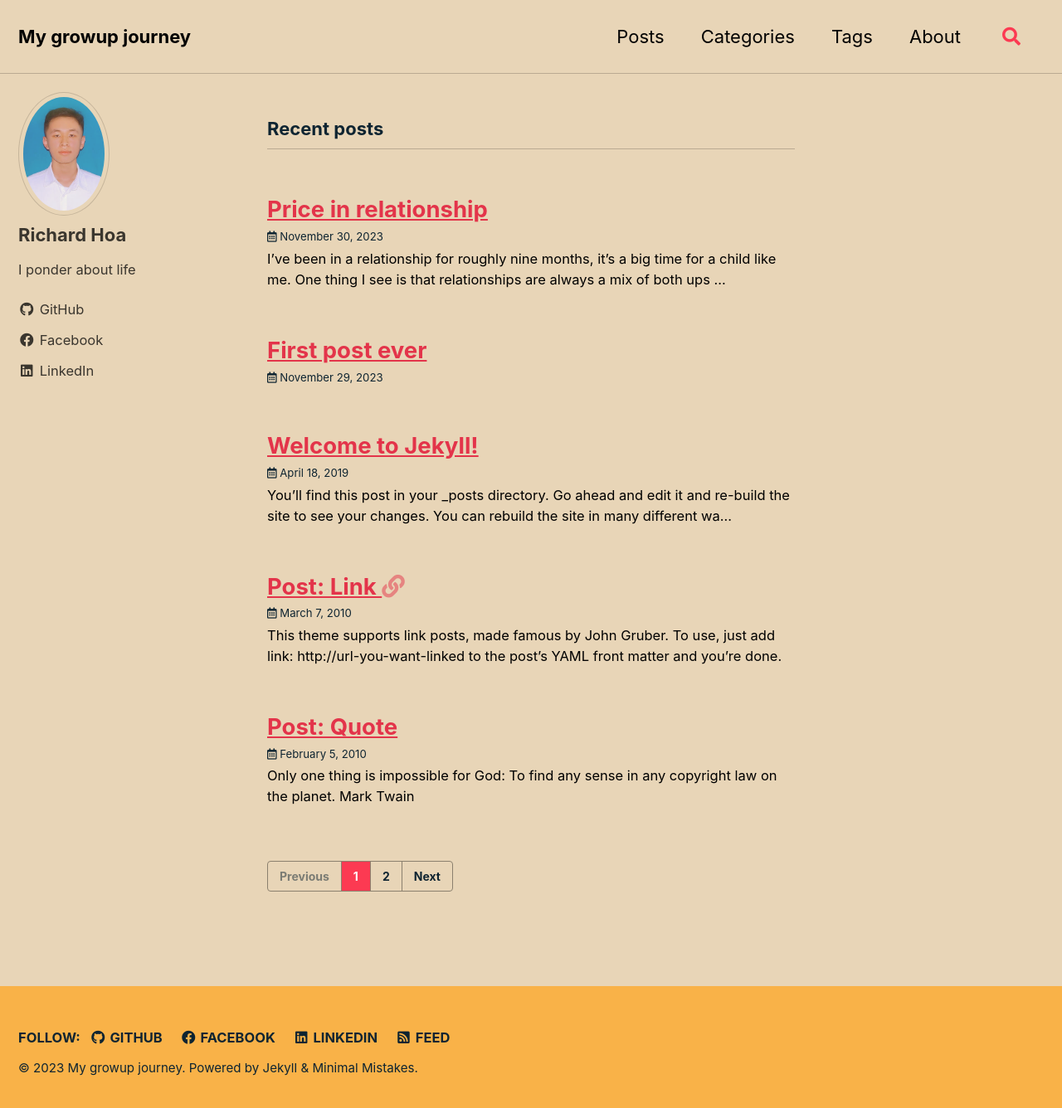
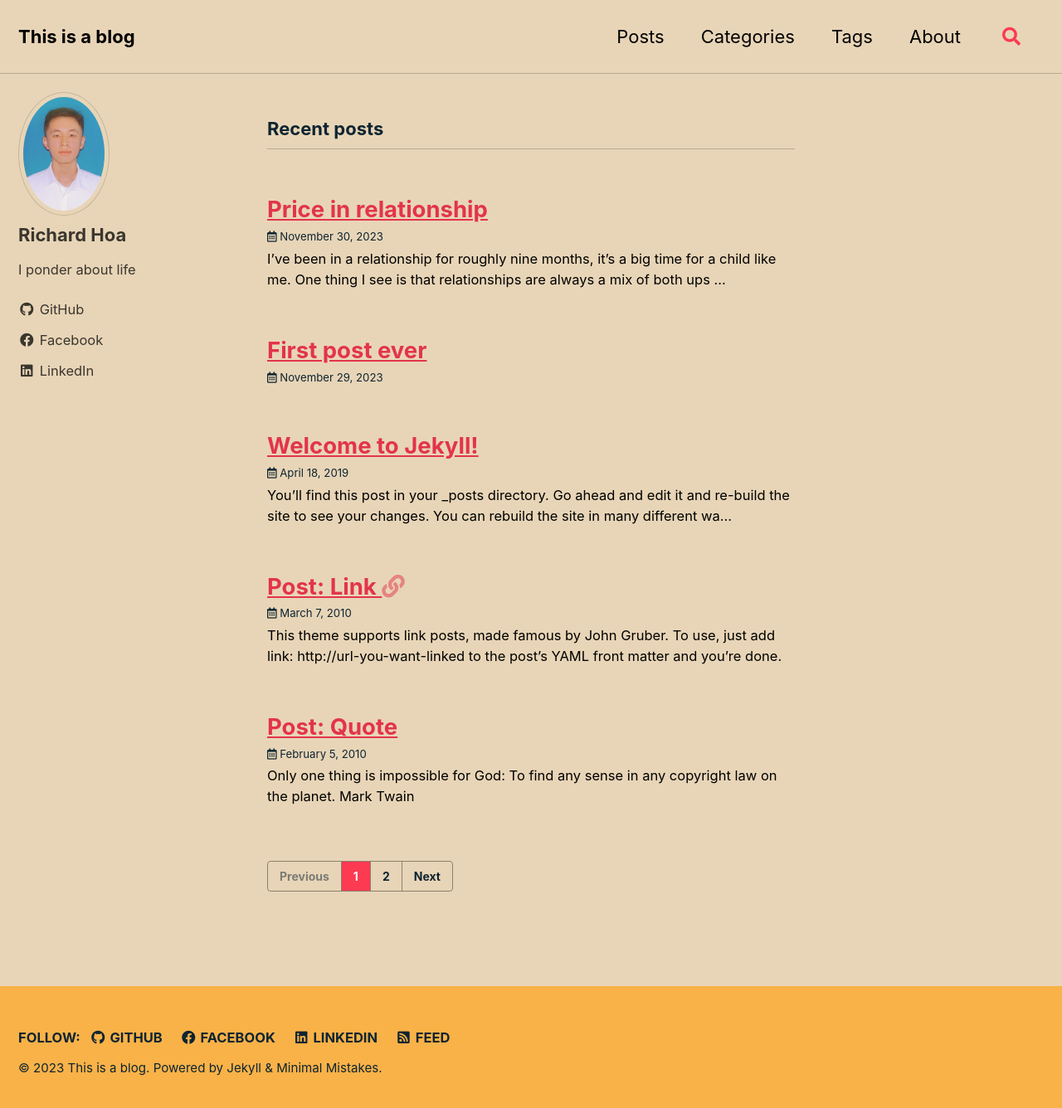
Before and after one commit to RichardHoa/RichardHoa.github.io, a Jekyll site: the page built from index.html, in a window 1280 px wide and 1343 px high. Shown: the top 1336 px of the window at 83% size. Built offline with Jekyll 4.4.1, drawn with Linux system fonts in a browser that asks for light colours; cached includes are drawn as plain includes; the list of posts is cut into pages by our own code.

Commit message:
update new blog

```diff
--- a/_config.yml
+++ b/_config.yml
@@ -14,7 +14,7 @@ locale: "en-US"
 # you will see them accessed via {{ site.title }}, {{ site.email }}, and so on.
 # You can create any custom variable you would like, and they will be accessible
 # in the templates via {{ site.myvariable }}.
-title: My growup journey
+title: This is a blog
 email: hoa62414@gmail.com
 description: >- # this means to ignore newlines until "baseurl:"
   A place to show off my immaturity and failtures
```
